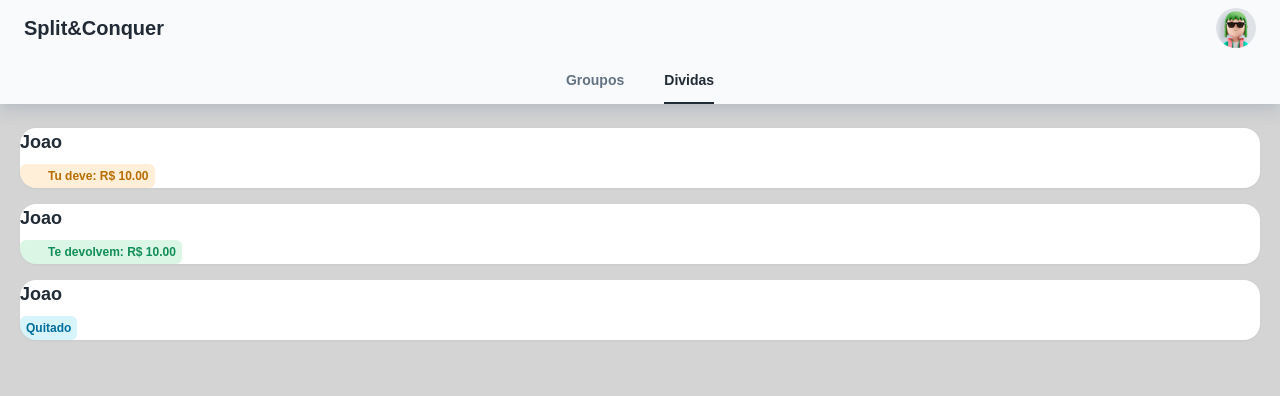
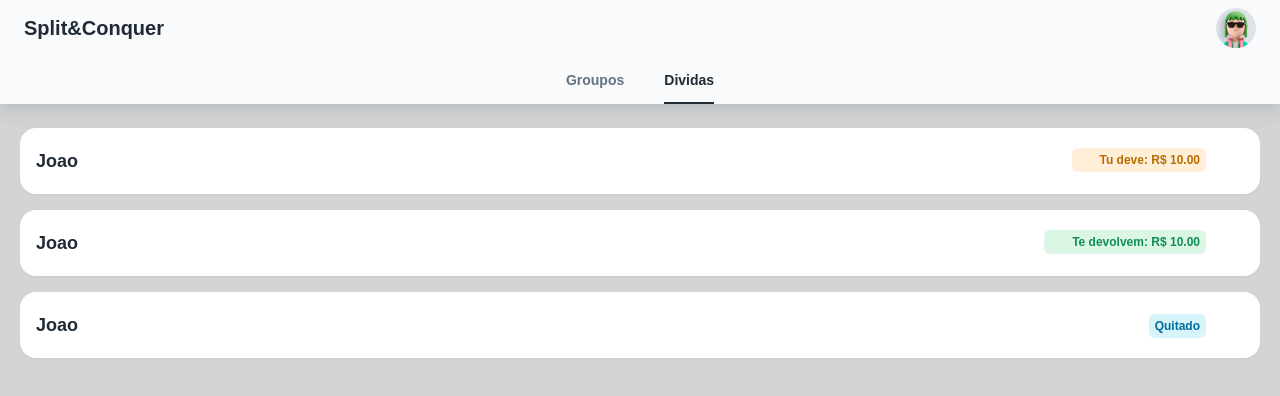
Before and after one commit to Grupo-de-TCP/INF01120_Grupo2, a React app in the folder front/: page /expenses in a window 1280 px wide. Shown: the top 396 px of the page. Built offline with nearby package versions, Linux system fonts and the light colour scheme; no server answers; the HTML template or start-up script is replaced by a standard one.

Commit message:
- fix user expense card

```diff
--- a/front/src/interface/components/user-expense-card/user-expense-card.component.tsx
+++ b/front/src/interface/components/user-expense-card/user-expense-card.component.tsx
@@ -1,4 +1,4 @@
-import { Card, IconButton, Stack, Typography } from "@mui/material"
+import { Box, Card, IconButton, Stack, Typography } from "@mui/material"
 import { Label } from "../label"
 import { FAIcon } from "../fa-icon"
 
@@ -9,16 +9,19 @@ interface UserExpenseCardProps {
 }
 
 export const UserExpenseCard: React.FC<UserExpenseCardProps> = ({
+  id,
   userName,
   debt,
 }) => {
+
+
   return (
     <Card>
-      <Stack direction="row" gap={1}>
-        <Stack gap={1}>
-          <Typography variant="h6" >
-            {userName}
-          </Typography>
+      <Stack p={2} direction="row" alignItems="center" gap={.5}>
+        <Typography variant="h6" flex={1} >
+          {userName}
+        </Typography>
+        <Box>
           {(debt < 0) && (
             <Label
               color="success"
@@ -42,9 +45,13 @@ export const UserExpenseCard: React.FC<UserExpenseCardProps> = ({
               Quitado
             </Label>
           )}
-        </Stack>
+        </Box>
         <IconButton
           color="primary"
+          onClick={() => {
+            const c = window.confirm("Você deseja quitar essa dívida?")
+            console.log(id, c)
+          }}
         >
           <FAIcon icon="circle-dollar-to-slot" />
         </IconButton>
```
